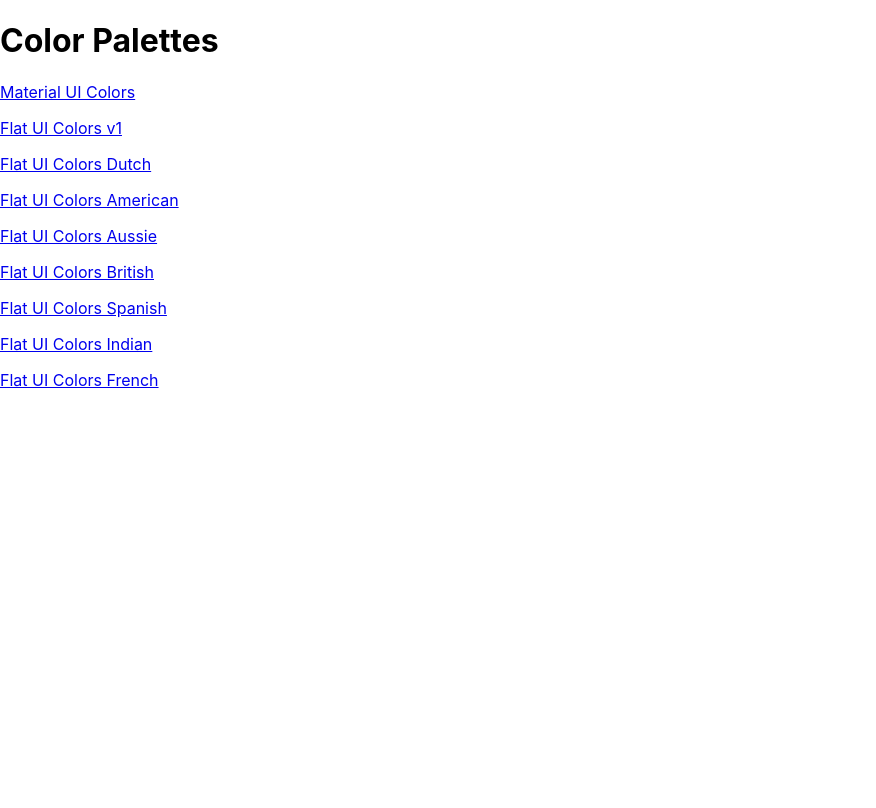
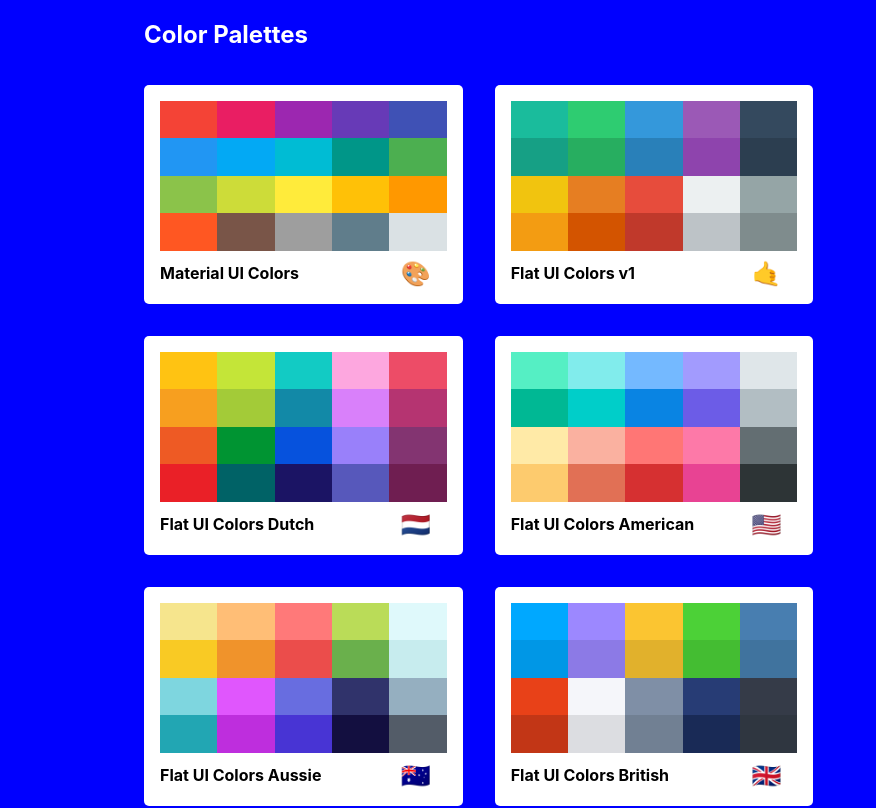
Before and after one commit to aniketchanana/color-picker-app, a React (Create React App) app: page / in a window 1280 px wide. Shown: the top 808 px of the page, without its empty margins (0-876 px from the left). Built offline with nearby package versions, Linux system fonts and the light colour scheme.

Commit message:
added minipallete page

```diff
--- a/package.json
+++ b/package.json
@@ -5,6 +5,7 @@
   "dependencies": {
     "@material-ui/core": "^4.6.0",
     "@material-ui/icons": "^4.5.1",
+    "@material-ui/styles": "^4.6.0",
     "chroma-js": "^2.1.0",
     "rc-slider": "^8.7.1",
     "react": "^16.11.0",
--- /dev/null
+++ b/src/MiniPalette.js
@@ -0,0 +1,68 @@
+import React from 'react';
+import {withStyles} from '@material-ui/styles';
+import {Link} from 'react-router-dom';
+const styles = {
+    root:{
+        backgroundColor:"white",
+        borderRadius:"5px",
+        overflow:"hidden",
+        "&:hover":{
+            cursor:"pointer"
+        },
+        width:"28%",
+        padding:"1rem",
+        margin:"1rem"
+    },
+    colors:{
+        backgroundColor:"#dae1e4",
+        width:"100%",
+        height:"150px",
+        // border:"2px solid black"
+    },
+    title:{
+        display:"flex",
+        justifyContent:"space-between",
+        alignItems:"center",
+        margin:"0",
+        color:"black",
+        paddingTop:"0.5rem",
+        fontSize:"1rem",
+        position:"relative"
+    },
+    emoji:{
+        marginLeft:"0.5rem",
+        marginRight:"1rem",
+        fontSize:"1.5rem"
+    },
+    miniColor:{
+        height:"25%",
+        width:"20%",
+        display:"inline-block",
+        marginBottom:"-4px"
+    },
+
+};
+function MiniPalette(props){
+    const {paletteName,id,colors,classes,emoji} = props;
+    const miniColors = colors.map(color=>{
+        return <div
+        key={color.name}
+        className={classes.miniColor}
+        style={{backgroundColor:color.color}}></div>
+    })
+    return(
+        <div className={classes.root}>
+            <div className={classes.colors}>
+                {miniColors}
+            </div>
+            <h5 className={classes.title}>
+                {paletteName}
+            <span className={classes.emoji}>{emoji}</span> </h5>
+        </div>
+        // <Link to={`/palette/${id}`}>
+
+        // </Link>
+    )
+}
+
+export default withStyles(styles)(MiniPalette);
--- a/src/Palette.js
+++ b/src/Palette.js
@@ -2,6 +2,7 @@ import React, { Component } from 'react';
 import ColorBox from './ColorBox';
 import './Palette.css';
 import Navbar from './Navbar';
+
 class Palette extends Component{
     constructor(props){
         super(props);
--- a/src/PaletteList.js
+++ b/src/PaletteList.js
@@ -1,19 +1,48 @@
 import React, { Component } from 'react';
-import {Link} from 'react-router-dom';
+import {withStyles} from '@material-ui/styles';
+import MiniPalette from "./MiniPalette";
+
+const styles = {
+    root:{
+        backgroundColor:"blue",
+        height:"100%",
+        display:"flex",
+        justifyContent:"center",
+        alignItems:"center"
+    },
+    container:{
+        width:"80%",
+    },
+    nav:{
+        width:"100%",
+        color:"white",
+        margin:"1rem"
+    },
+    palettes:{
+        display:"flex",
+        flexWrap:"wrap",
+    }
+}
 class PaletteList extends Component {
     render() {
-        const {palettes} = this.props;
+        const {palettes,classes} = this.props;
         return (
-            <div>
-                <h1>Color Palettes</h1>
-                {palettes.map((palette)=>{
-                    return <p>
-                    <Link to={`/palette/${palette.id}`}>{palette.paletteName}</Link>
-                    </p>
-                })}
+            <div className={classes.root}>
+                <div className={classes.container}>
+                    <nav className={classes.nav}>
+                    <h1>Color Palettes</h1>
+                    </nav>
+                    <div className={classes.palettes}>
+                        {palettes.map((palette)=>{
+                            return <MiniPalette
+                            key={palette.id}
+                            {...palette}></MiniPalette>
+                        })}
+                    </div>
+                </div>
             </div>
         );
     }
 }
-
-export default PaletteList;
+// palette
+export default withStyles(styles)(PaletteList);
```
